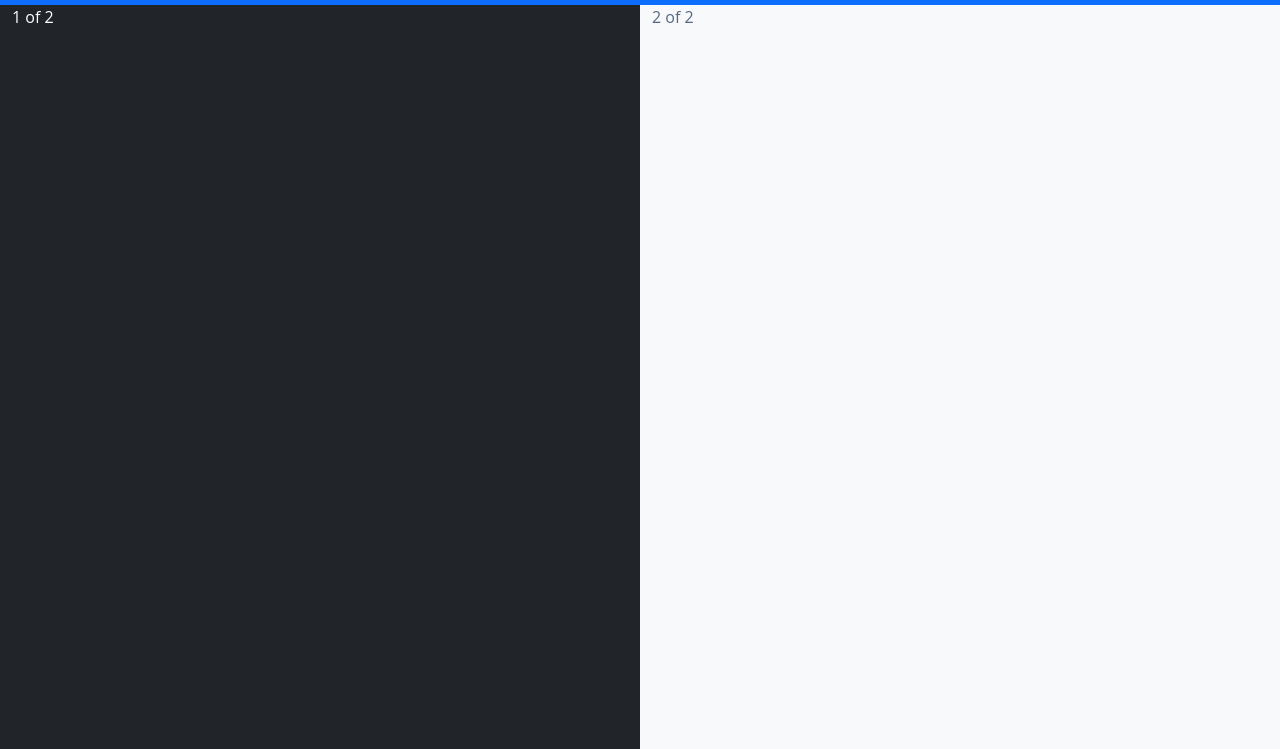
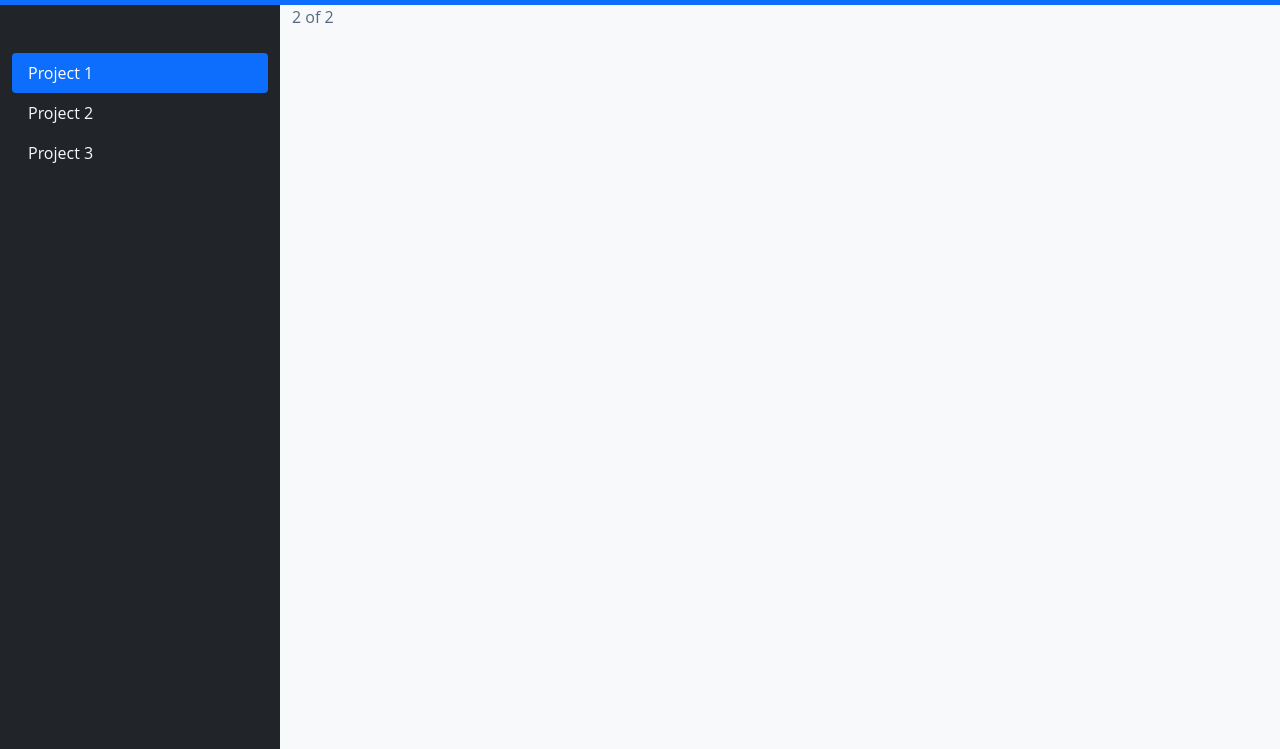
Before and after one commit to z2lai/todoist-clone, a website built with webpack: page app/index.html in a window 1280 px wide. Shown: the part 51-800 px from the top of the page. Built offline with nearby package versions, Linux system fonts and the light colour scheme.

Commit message:
added sidebar styles

```diff
--- /dev/null
+++ b/app/assets/styles/components/_sidebar.css
@@ -0,0 +1,3 @@
+.c-sidebar {
+    max-width: 280px;
+}
--- a/app/assets/styles/modules/_sidebar.css
+++ /dev/null
@@ -1,3 +0,0 @@
-.sidebar {
-    min-width: 280px;
-}
--- a/app/assets/styles/styles.css
+++ b/app/assets/styles/styles.css
@@ -3,4 +3,4 @@
 @import 'base/_variables';
 @import 'base/_global';
 @import 'layout/_l-wrapper';
-@import 'modules/_sidebar';
+@import 'components/_sidebar';
--- a/app/index.html
+++ b/app/index.html
@@ -25,8 +25,18 @@
 
     <div class="container-fluid flex-grow-1 bg-light">
       <div class="row h-100 align-items-stretch">
-        <div class="sidebar col d-flex flex-column bg-dark text-white">
-          1 of 2
+        <div class="c-sidebar col bg-dark text-white">
+          <ul class="nav mt-5 flex-column nav-pills">
+            <li class="nav-item">
+              <a class="nav-link link-light active" href="#">Project 1</a>
+            </li>
+            <li class="nav-item">
+              <a class="nav-link link-light" href="#">Project 2</a>
+            </li>
+            <li class="nav-item">
+              <a class="nav-link link-light" href="#">Project 3</a>
+            </li>
+          </ul>
         </div>
         <div class="col">
           2 of 2
--- a/app/temp/styles/styles.css
+++ b/app/temp/styles/styles.css
@@ -56,6 +56,6 @@ ul {
     padding-right: 45px
 }
     }
-.sidebar {
-    min-width: 280px;
+.c-sidebar {
+    max-width: 280px;
 }
```
